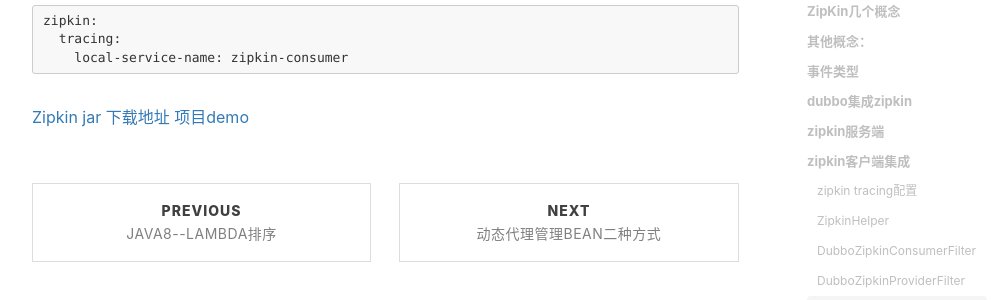
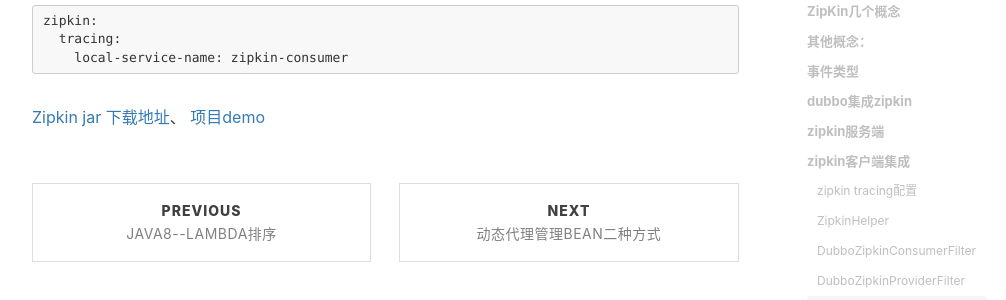
Before and after one commit to uniquezhangqi/uniquezhangqi.github.io, a Jekyll site: the page built from _posts/2019-02-13-编程之路-zipkin分布式链路追踪.md, in a window 1280 px wide and 900 px high, scrolled down 8537 px. Shown: the part 153-453 px from the top of the window, without its empty margins (233-1239 px from the left). Built offline with Jekyll 4.4.1, drawn with Linux system fonts in a browser that asks for light colours; nearby versions of some CDN libraries; comment, search, counter and statistics services are not loaded.

````diff
--- a/_posts/2019-02-13-编程之路-zipkin分布式链路追踪.md
+++ b/_posts/2019-02-13-编程之路-zipkin分布式链路追踪.md
@@ -428,5 +428,5 @@ zipkin:
     local-service-name: zipkin-consumer
 ```
 
-[Zipkin jar 下载地址](https://dl.bintray.com/openzipkin/maven/io/zipkin/java/zipkin-server/)
+[Zipkin jar 下载地址](https://dl.bintray.com/openzipkin/maven/io/zipkin/java/zipkin-server/)、
 [项目demo](https://github.com/uniquezhangqi/springboot-starter-zipkin)
````
